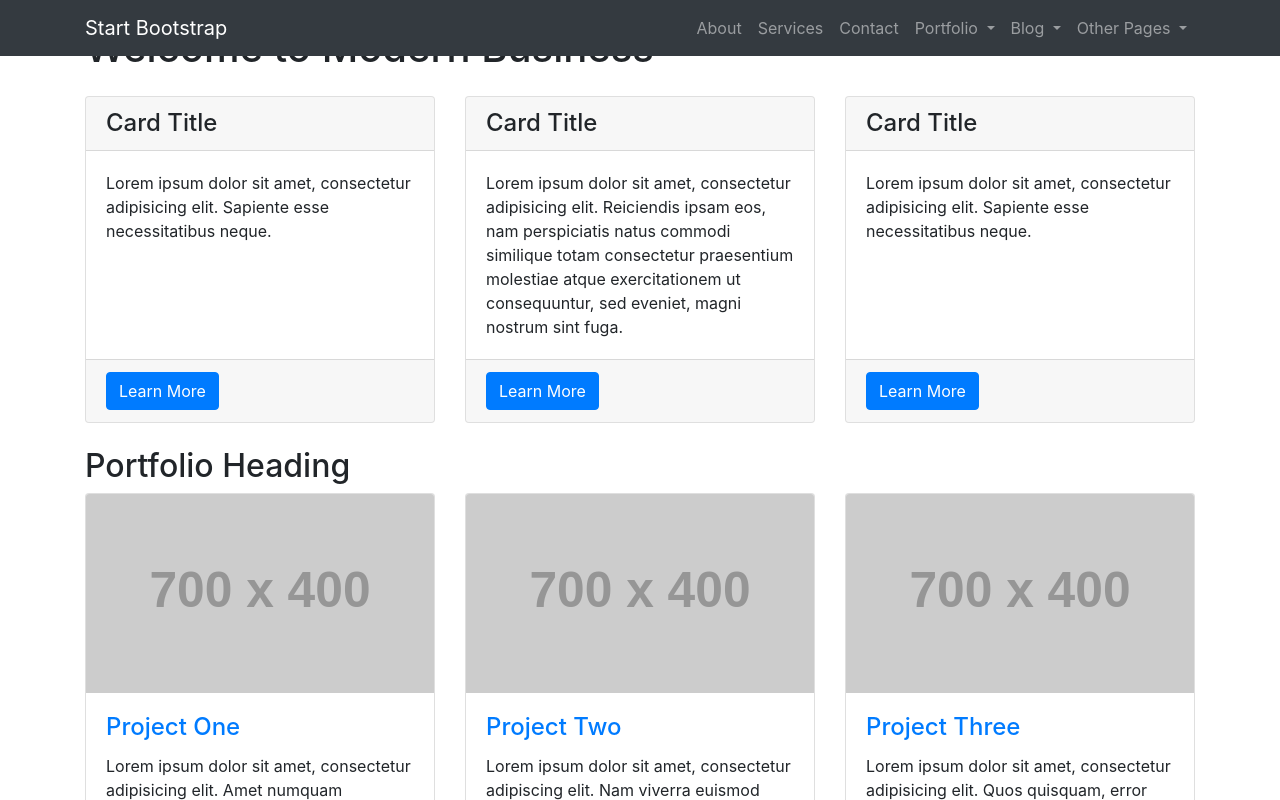
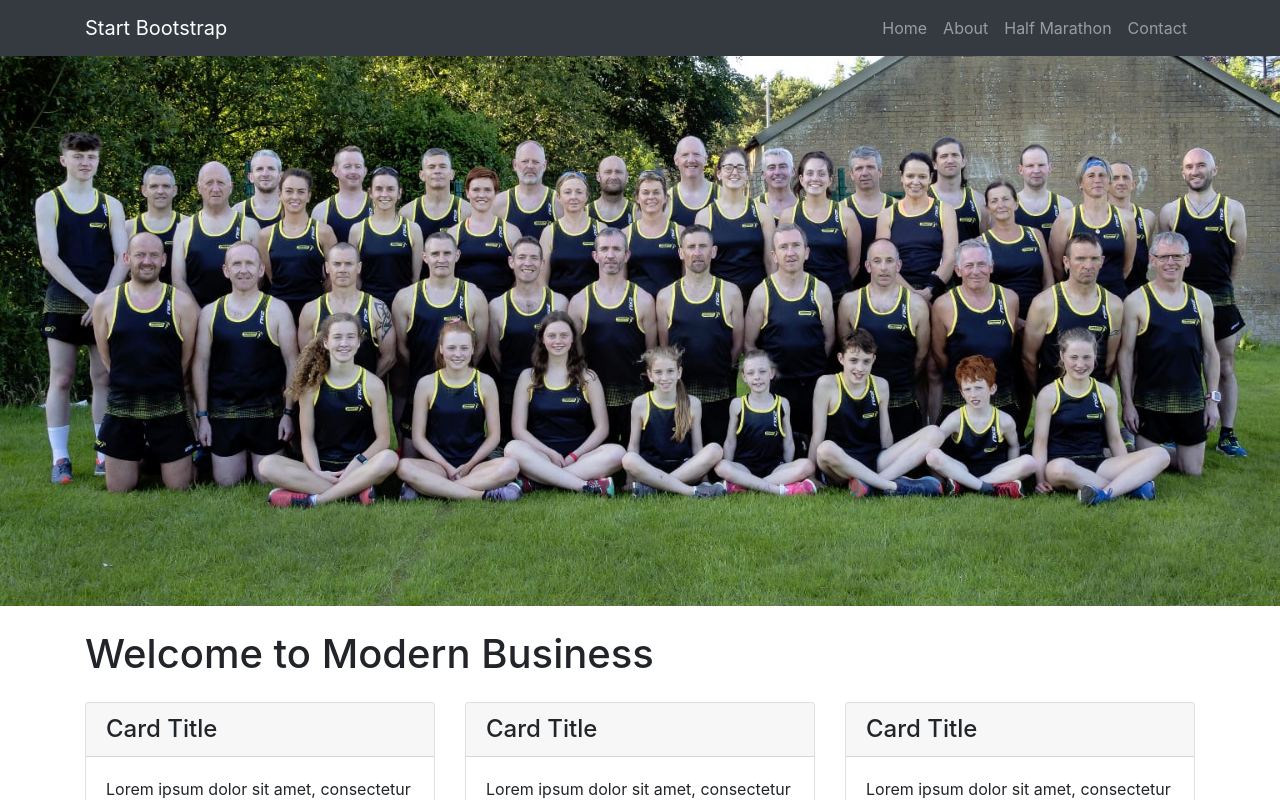
Before and after one commit to eoinmullan/omaghharriers, an Angular app: page / in a window 1280 px wide. Shown: the top 800 px of the page. Built offline with nearby package versions, Linux system fonts and the light colour scheme.

Commit message:
Adding group photo to home page.

```diff
--- a/src/app/app.component.html
+++ b/src/app/app.component.html
@@ -8,7 +8,7 @@
   <meta name="description" content="">
   <meta name="author" content="">
 
-  <title>Modern Business - Start Bootstrap Template</title>
+  <title>Omagh Harriers</title>
 
 </head>
 
@@ -18,53 +18,24 @@
 <nav class="navbar fixed-top navbar-expand-lg navbar-dark bg-dark fixed-top">
   <div class="container">
     <a class="navbar-brand" href="index.html">Start Bootstrap</a>
-    <button class="navbar-toggler navbar-toggler-right" type="button" data-toggle="collapse" data-target="#navbarResponsive" aria-controls="navbarResponsive" aria-expanded="false" aria-label="Toggle navigation">
+    <button class="navbar-toggler navbar-toggler-right" type="button" data-toggle="collapse"
+            data-target="#navbarResponsive" aria-controls="navbarResponsive" aria-expanded="false"
+            aria-label="Toggle navigation">
       <span class="navbar-toggler-icon"></span>
     </button>
     <div class="collapse navbar-collapse" id="navbarResponsive">
       <ul class="navbar-nav ml-auto">
         <li class="nav-item">
-          <a class="nav-link" href="about.html">About</a>
+          <a class="nav-link" href="about.html">Home</a>
         </li>
         <li class="nav-item">
-          <a class="nav-link" href="services.html">Services</a>
+          <a class="nav-link" href="services.html">About</a>
+        </li>
+        <li class="nav-item">
+          <a class="nav-link" href="contact.html">Half Marathon</a>
         </li>
         <li class="nav-item">
           <a class="nav-link" href="contact.html">Contact</a>
-        </li>
-        <li class="nav-item dropdown">
-          <a class="nav-link dropdown-toggle" href="#" id="navbarDropdownPortfolio" data-toggle="dropdown" aria-haspopup="true" aria-expanded="false">
-            Portfolio
-          </a>
-          <div class="dropdown-menu dropdown-menu-right" aria-labelledby="navbarDropdownPortfolio">
-            <a class="dropdown-item" href="portfolio-1-col.html">1 Column Portfolio</a>
-            <a class="dropdown-item" href="portfolio-2-col.html">2 Column Portfolio</a>
-            <a class="dropdown-item" href="portfolio-3-col.html">3 Column Portfolio</a>
-            <a class="dropdown-item" href="portfolio-4-col.html">4 Column Portfolio</a>
-            <a class="dropdown-item" href="portfolio-item.html">Single Portfolio Item</a>
-          </div>
-        </li>
-        <li class="nav-item dropdown">
-          <a class="nav-link dropdown-toggle" href="#" id="navbarDropdownBlog" data-toggle="dropdown" aria-haspopup="true" aria-expanded="false">
-            Blog
-          </a>
-          <div class="dropdown-menu dropdown-menu-right" aria-labelledby="navbarDropdownBlog">
-            <a class="dropdown-item" href="blog-home-1.html">Blog Home 1</a>
-            <a class="dropdown-item" href="blog-home-2.html">Blog Home 2</a>
-            <a class="dropdown-item" href="blog-post.html">Blog Post</a>
-          </div>
-        </li>
-        <li class="nav-item dropdown">
-          <a class="nav-link dropdown-toggle" href="#" id="navbarDropdownBlog" data-toggle="dropdown" aria-haspopup="true" aria-expanded="false">
-            Other Pages
-          </a>
-          <div class="dropdown-menu dropdown-menu-right" aria-labelledby="navbarDropdownBlog">
-            <a class="dropdown-item" href="full-width.html">Full Width Page</a>
-            <a class="dropdown-item" href="sidebar.html">Sidebar Page</a>
-            <a class="dropdown-item" href="faq.html">FAQ</a>
-            <a class="dropdown-item" href="404.html">404</a>
-            <a class="dropdown-item" href="pricing.html">Pricing Table</a>
-          </div>
         </li>
       </ul>
     </div>
@@ -72,43 +43,10 @@
 </nav>
 
 <header>
-  <div id="carouselExampleIndicators" class="carousel slide" data-ride="carousel">
-    <ol class="carousel-indicators">
-      <li data-target="#carouselExampleIndicators" data-slide-to="0" class="active"></li>
-      <li data-target="#carouselExampleIndicators" data-slide-to="1"></li>
-      <li data-target="#carouselExampleIndicators" data-slide-to="2"></li>
-    </ol>
-    <div class="carousel-inner" role="listbox">
-      <!-- Slide One - Set the background image for this slide in the line below -->
-      <div class="carousel-item active" style="background-image: url('http://placehold.it/1900x1080')">
-        <div class="carousel-caption d-none d-md-block">
-          <h3>First Slide</h3>
-          <p>This is a description for the first slide.</p>
-        </div>
-      </div>
-      <!-- Slide Two - Set the background image for this slide in the line below -->
-      <div class="carousel-item" style="background-image: url('http://placehold.it/1900x1080')">
-        <div class="carousel-caption d-none d-md-block">
-          <h3>Second Slide</h3>
-          <p>This is a description for the second slide.</p>
-        </div>
-      </div>
-      <!-- Slide Three - Set the background image for this slide in the line below -->
-      <div class="carousel-item" style="background-image: url('http://placehold.it/1900x1080')">
-        <div class="carousel-caption d-none d-md-block">
-          <h3>Third Slide</h3>
-          <p>This is a description for the third slide.</p>
-        </div>
-      </div>
+  <div class="banner-container">
+    <div class="banner-photo">
+
     </div>
-    <a class="carousel-control-prev" href="#carouselExampleIndicators" role="button" data-slide="prev">
-      <span class="carousel-control-prev-icon" aria-hidden="true"></span>
-      <span class="sr-only">Previous</span>
-    </a>
-    <a class="carousel-control-next" href="#carouselExampleIndicators" role="button" data-slide="next">
-      <span class="carousel-control-next-icon" aria-hidden="true"></span>
-      <span class="sr-only">Next</span>
-    </a>
   </div>
 </header>
 
@@ -123,7 +61,8 @@
       <div class="card h-100">
         <h4 class="card-header">Card Title</h4>
         <div class="card-body">
-          <p class="card-text">Lorem ipsum dolor sit amet, consectetur adipisicing elit. Sapiente esse necessitatibus neque.</p>
+          <p class="card-text">Lorem ipsum dolor sit amet, consectetur adipisicing elit. Sapiente esse necessitatibus
+            neque.</p>
         </div>
         <div class="card-footer">
           <a href="#" class="btn btn-primary">Learn More</a>
@@ -134,7 +73,9 @@
       <div class="card h-100">
         <h4 class="card-header">Card Title</h4>
         <div class="card-body">
-          <p class="card-text">Lorem ipsum dolor sit amet, consectetur adipisicing elit. Reiciendis ipsam eos, nam perspiciatis natus commodi similique totam consectetur praesentium molestiae atque exercitationem ut consequuntur, sed eveniet, magni nostrum sint fuga.</p>
+          <p class="card-text">Lorem ipsum dolor sit amet, consectetur adipisicing elit. Reiciendis ipsam eos, nam
+            perspiciatis natus commodi similique totam consectetur praesentium molestiae atque exercitationem ut
+            consequuntur, sed eveniet, magni nostrum sint fuga.</p>
         </div>
         <div class="card-footer">
           <a href="#" class="btn btn-primary">Learn More</a>
@@ -145,7 +86,8 @@
       <div class="card h-100">
         <h4 class="card-header">Card Title</h4>
         <div class="card-body">
-          <p class="card-text">Lorem ipsum dolor sit amet, consectetur adipisicing elit. Sapiente esse necessitatibus neque.</p>
+          <p class="card-text">Lorem ipsum dolor sit amet, consectetur adipisicing elit. Sapiente esse necessitatibus
+            neque.</p>
         </div>
         <div class="card-footer">
           <a href="#" class="btn btn-primary">Learn More</a>
@@ -166,7 +108,9 @@
           <h4 class="card-title">
             <a href="#">Project One</a>
           </h4>
-          <p class="card-text">Lorem ipsum dolor sit amet, consectetur adipisicing elit. Amet numquam aspernatur eum quasi sapiente nesciunt? Voluptatibus sit, repellat sequi itaque deserunt, dolores in, nesciunt, illum tempora ex quae? Nihil, dolorem!</p>
+          <p class="card-text">Lorem ipsum dolor sit amet, consectetur adipisicing elit. Amet numquam aspernatur eum
+            quasi sapiente nesciunt? Voluptatibus sit, repellat sequi itaque deserunt, dolores in, nesciunt, illum
+            tempora ex quae? Nihil, dolorem!</p>
         </div>
       </div>
     </div>
@@ -177,7 +121,8 @@
           <h4 class="card-title">
             <a href="#">Project Two</a>
           </h4>
-          <p class="card-text">Lorem ipsum dolor sit amet, consectetur adipiscing elit. Nam viverra euismod odio, gravida pellentesque urna varius vitae.</p>
+          <p class="card-text">Lorem ipsum dolor sit amet, consectetur adipiscing elit. Nam viverra euismod odio,
+            gravida pellentesque urna varius vitae.</p>
         </div>
       </div>
     </div>
@@ -188,7 +133,9 @@
           <h4 class="card-title">
             <a href="#">Project Three</a>
           </h4>
-          <p class="card-text">Lorem ipsum dolor sit amet, consectetur adipisicing elit. Quos quisquam, error quod sed cumque, odio distinctio velit nostrum temporibus necessitatibus et facere atque iure perspiciatis mollitia recusandae vero vel quam!</p>
+          <p class="card-text">Lorem ipsum dolor sit amet, consectetur adipisicing elit. Quos quisquam, error quod sed
+            cumque, odio distinctio velit nostrum temporibus necessitatibus et facere atque iure perspiciatis mollitia
+            recusandae vero vel quam!</p>
         </div>
       </div>
     </div>
@@ -199,7 +146,8 @@
           <h4 class="card-title">
             <a href="#">Project Four</a>
           </h4>
-          <p class="card-text">Lorem ipsum dolor sit amet, consectetur adipiscing elit. Nam viverra euismod odio, gravida pellentesque urna varius vitae.</p>
+          <p class="card-text">Lorem ipsum dolor sit amet, consectetur adipiscing elit. Nam viverra euismod odio,
+            gravida pellentesque urna varius vitae.</p>
         </div>
       </div>
     </div>
@@ -210,7 +158,8 @@
           <h4 class="card-title">
             <a href="#">Project Five</a>
           </h4>
-          <p class="card-text">Lorem ipsum dolor sit amet, consectetur adipiscing elit. Nam viverra euismod odio, gravida pellentesque urna varius vitae.</p>
+          <p class="card-text">Lorem ipsum dolor sit amet, consectetur adipiscing elit. Nam viverra euismod odio,
+            gravida pellentesque urna varius vitae.</p>
         </div>
       </div>
     </div>
@@ -221,7 +170,9 @@
           <h4 class="card-title">
             <a href="#">Project Six</a>
           </h4>
-          <p class="card-text">Lorem ipsum dolor sit amet, consectetur adipisicing elit. Itaque earum nostrum suscipit ducimus nihil provident, perferendis rem illo, voluptate atque, sit eius in voluptates, nemo repellat fugiat excepturi! Nemo, esse.</p>
+          <p class="card-text">Lorem ipsum dolor sit amet, consectetur adipisicing elit. Itaque earum nostrum suscipit
+            ducimus nihil provident, perferendis rem illo, voluptate atque, sit eius in voluptates, nemo repellat fugiat
+            excepturi! Nemo, esse.</p>
         </div>
       </div>
     </div>
@@ -242,7 +193,8 @@
         <li>Working contact form with validation</li>
         <li>Unstyled page elements for easy customization</li>
       </ul>
-      <p>Lorem ipsum dolor sit amet, consectetur adipisicing elit. Corporis, omnis doloremque non cum id reprehenderit, quisquam totam aspernatur tempora minima unde aliquid ea culpa sunt. Reiciendis quia dolorum ducimus unde.</p>
+      <p>Lorem ipsum dolor sit amet, consectetur adipisicing elit. Corporis, omnis doloremque non cum id reprehenderit,
+        quisquam totam aspernatur tempora minima unde aliquid ea culpa sunt. Reiciendis quia dolorum ducimus unde.</p>
     </div>
     <div class="col-lg-6">
       <img class="img-fluid rounded" src="http://placehold.it/700x450" alt="">
@@ -255,7 +207,8 @@
   <!-- Call to Action Section -->
   <div class="row mb-4">
     <div class="col-md-8">
-      <p>Lorem ipsum dolor sit amet, consectetur adipisicing elit. Molestias, expedita, saepe, vero rerum deleniti beatae veniam harum neque nemo praesentium cum alias asperiores commodi.</p>
+      <p>Lorem ipsum dolor sit amet, consectetur adipisicing elit. Molestias, expedita, saepe, vero rerum deleniti
+        beatae veniam harum neque nemo praesentium cum alias asperiores commodi.</p>
     </div>
     <div class="col-md-4">
       <a class="btn btn-lg btn-secondary btn-block" href="#">Call to Action</a>
--- a/src/app/app.component.scss
+++ b/src/app/app.component.scss
@@ -0,0 +1,28 @@
+/*!
+ * Start Bootstrap - Modern Business (https://startbootstrap.com/template-overviews/modern-business)
+ * Copyright 2013-2019 Start Bootstrap
+ * Licensed under MIT (https://github.com/BlackrockDigital/startbootstrap-logomodern-business-nav/blob/master/LICENSE)
+ */
+body {
+  padding-top: 56px;
+}
+
+.banner-container {
+  width: 100vw;
+  height: 45vw;
+  max-height: 550px;
+}
+
+.banner-photo {
+  width: 100%;
+  height: 100%;
+  background-size: cover;
+  background: url('../assets/group-photo.jpg') no-repeat scroll center center;
+  -webkit-background-size: cover;
+  -moz-background-size: cover;
+  -o-background-size: cover;
+}
+
+.portfolio-item {
+  margin-bottom: 30px;
+}
```
